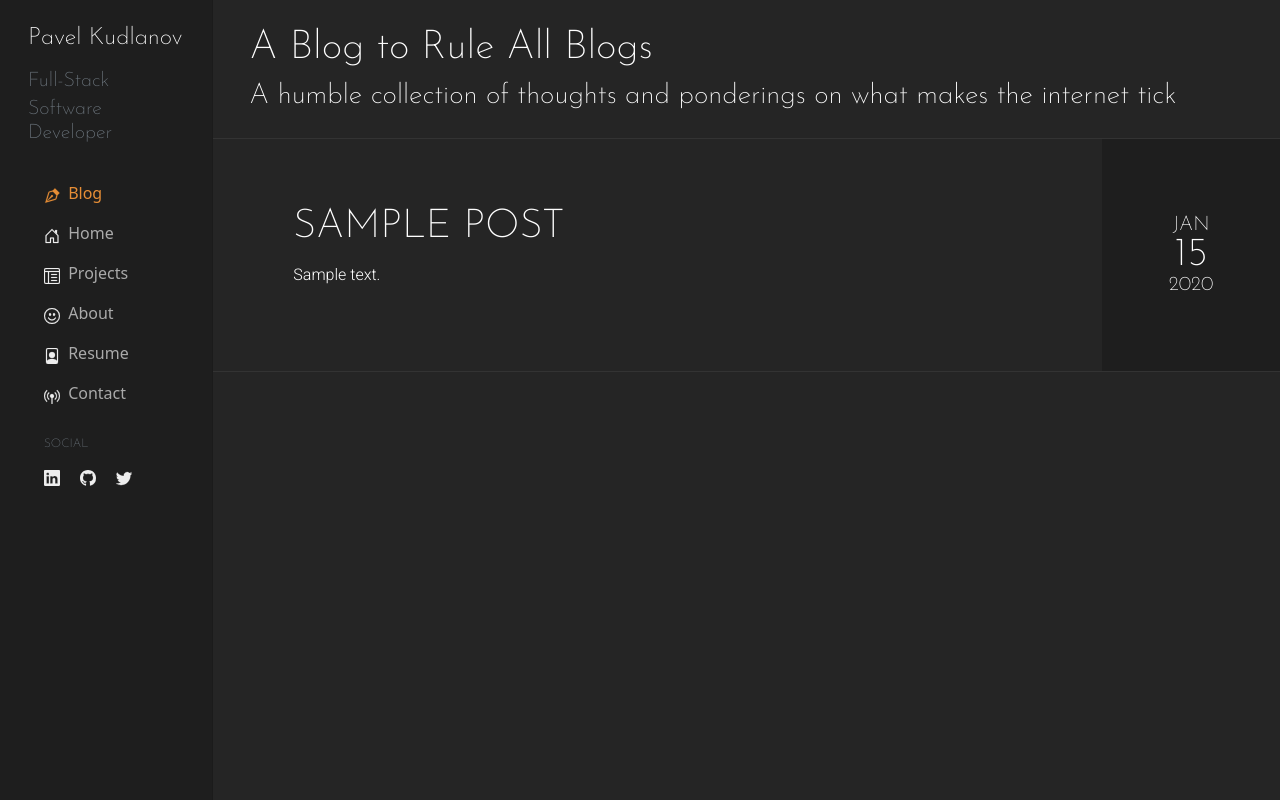
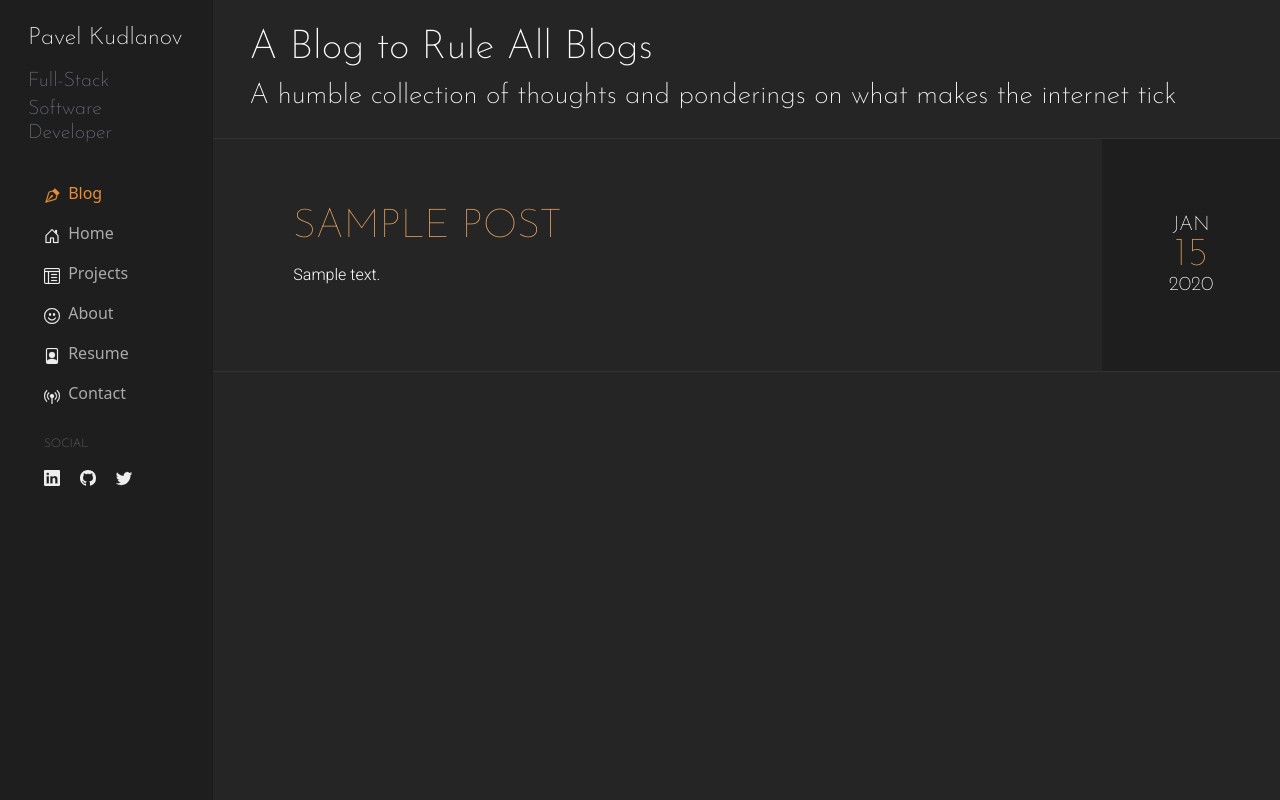
Before and after one commit to pkudlanov/personal-portfolio-django, a Django app: page /blog/ in a window 1280 px wide. Run offline with Django 3.2, Linux system fonts and the light colour scheme; tables that the repository leaves empty hold one stand-in row (values such as "Sample post"); parts of the project's set-up code (start-up, migrations or seed data) failed here and were passed over; some libraries are stand-ins or nearby versions.

Commit message:
Changed some styling classes, and description Description depends on if project associated with post If no project then its just the post abstract

```diff
--- a/blog/templates/blog/post_list.html
+++ b/blog/templates/blog/post_list.html
@@ -15,15 +15,21 @@
 
                 <div class="post-body-container col-10">
                     <a href="{% url 'blog:detail' post.id %}" class="link-secondary text-decoration-none">
-                        <h2 class="fs-1">{{ post.title|upper }}</h2>
+                        <h2 class="fs-1 post-header">{{ post.title|upper }}</h2>
                     </a>
-                    <p class="post-body lh-lg">{{ post.body|striptags|truncatechars:300 }}</p>
+
+                    {% if post.project %}
+                        <p class="lh-lg">{{ post.project.description|striptags|truncatechars:300 }}</p>
+                    {% else %}
+                        <p class="lh-lg">{{ post.abstract|striptags|truncatechars:300 }}</p>
+                    {% endif %}
+
                 </div>
 
                 <div class="position-relative post-day col-2 text-center">
                     <div class="position-absolute top-50 start-50 translate-middle">
                         <h3 class="my-0 lh-1 fs-5">{{ post.date|date:'M'|upper }}</h3>
-                        <h2 class="my-0 lh-1 fs-1">{{ post.date|date:'d' }}</h2>
+                        <h2 class="my-0 lh-1 fs-1 post-header">{{ post.date|date:'d' }}</h2>
                         <h3 class="my-0 lh-1 fs-5">{{ post.date|date:'Y' }}</h3>
                     </div>
                 </div>
```
